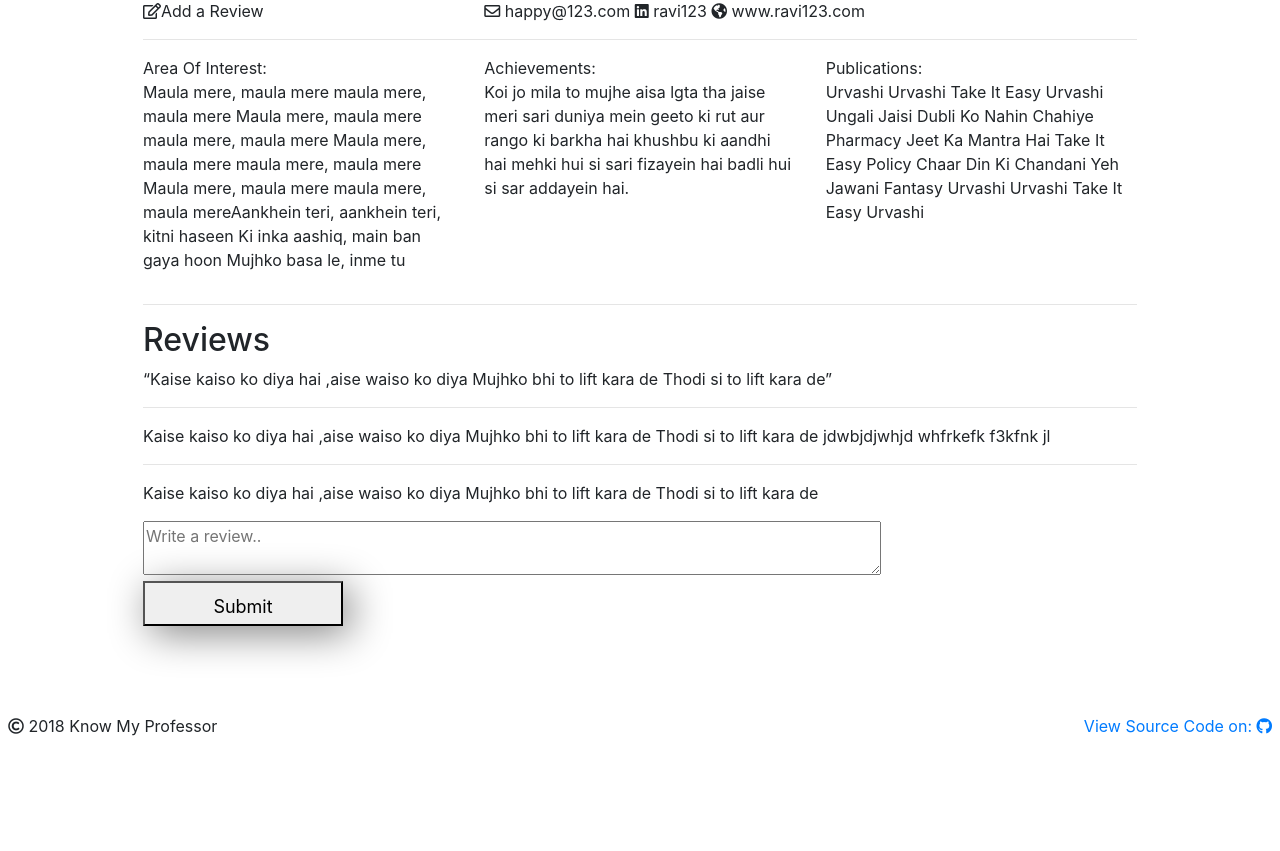
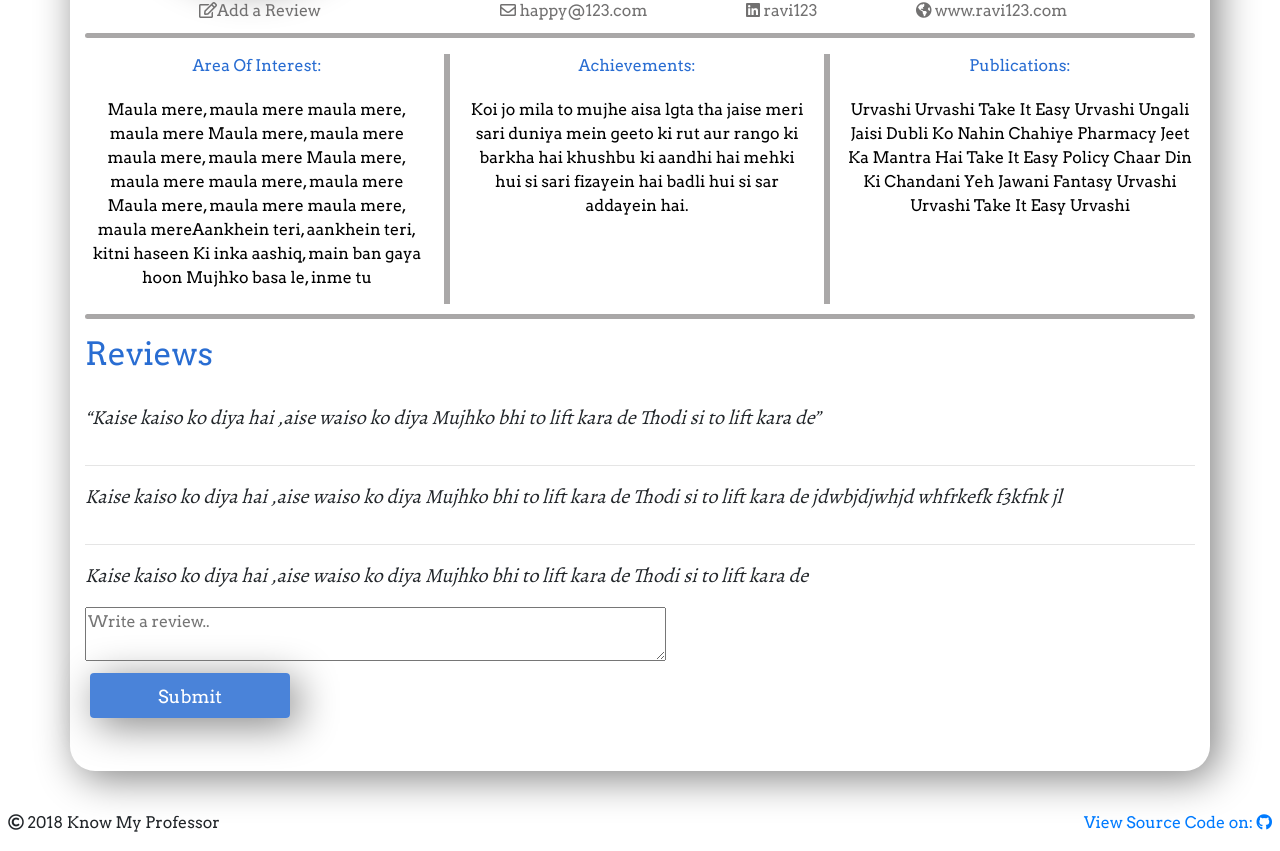
Before and after one commit to VAR-solutions/knowmyprof, a PHP site: page /homepage/prof.html in a window 1280 px wide. Shown: the part 371-1222 px from the top of the page. Before the commit the page ends 1107 px from the top, so only its background shows below. Run offline with PHP 8.4, Linux system fonts and the light colour scheme; some libraries are stand-ins or nearby versions.

Commit message:
Update pro.css

```diff
--- a/homepage/assets/pro.css
+++ b/homepage/assets/pro.css
@@ -63,23 +63,66 @@
     visibility: visible;
   }
 }
+
+body{
+  font-family: 'Arvo', serif;
+}
 .navbar{
   height: 60px;
-  margin-top: 10px;
+  padding-top: 10px;
+  position:sticky;
+  background-color:white;
+  margin-bottom: 10px;
+
+}
+.nav-link{
+
+  color: black;
+
 }
 .nav-item{
   padding-right: 60px;
-}
-.nav-link{
+  letter-spacing: 0.10em;
+  float: right;
+  margin-top: -15px;
 
 }
-.container{
-  /* float: none;
+
+li > a {
+  position: relative;
+  color:#296dd2;
+  text-decoration: none;
+}
+
+li > a:hover {
+  color:#296dd2;
+}
+li > a:before {
+  content: "";
+  position: absolute;
+  width: 100%;
+  height: 2px;
+  bottom: 0;
+  left: 0;
+  background-color:#296dd2;
+  visibility: hidden;
+  -webkit-transform: scaleX(0);
+  transform: scaleX(0);
+  -webkit-transition: all 0.3s ease-in-out 0s;
+  transition: all 0.3s ease-in-out 0s;
+}
+li > a:hover:before {
+  visibility: visible;
+  -webkit-transform: scaleX(1);
+  transform: scaleX(1);
+}
+/* .container{
+  float: none;
   margin-left: 10px;
-  margin-right: 10px; */
+  margin-right: 10px;
   width: 80%;
 
-}
+} */
 
 
 .img-fluid{
@@ -100,10 +143,6 @@
 }
 
 
-body{
-
-  /* background-image: url("vaporwave-version-classic-firewatch-wallpaper.png"); */
-}
 
 .mb-3{
   color: rgb(83, 189, 224);
@@ -115,10 +154,11 @@ body{
   box-shadow: 5px 5px 25px grey;
   width: 270px;
   filter: grayscale(75%);
-
+  font-family: 'Arvo', serif;
 
 
 }
+
 .card:hover{
   filter: grayscale(0);
   transform: scale(1.05);
@@ -143,7 +183,7 @@ body{
 }
 .carousel-item{
   padding-left: 20px;
-  padding-bottom: 25px;
+  padding-bottom: 40px;
   padding-top: 15px;
 
 }
@@ -164,28 +204,28 @@ body{
   padding-right: 40px;
 
 }
-.nav-item{
-  float: right;
-}
-
 
 .search {
   width: 100%;
-  position: relative
+  position: relative;
+
 }
 
 .searchTerm {
   float: left;
-  margin-top: 450px;
+
   width: 100%;
   border-radius: 40px 0 0 40px;
   padding: 5px;
-  height: 40px;
+  height: 50px;
   border: none;
   box-shadow: 7px 7px 40px grey;
   background: rgba(170, 168, 168, 0.5);
   color:black;
   outline: none;
+  padding-left: 50px;
+  padding-right: 30px;
+
 }
 .searchTerm:hover{
   box-shadow: 7px 7px 40px #296dd28f;
@@ -195,7 +235,7 @@ body{
 
 .searchButton {
   position: absolute;
-  margin-top: 445px;
+
   right: -30px;
   outline: none;
   width: 50px;
@@ -214,13 +254,229 @@ body{
 }
 .fa-search{
   outline: none;
+  border: none;
 }
 
 /*Resize the wrap to see the search bar change!*/
 .wrap{
   width: 30%;
   position: absolute;
-  top: 50%;
-  left: 50%;
-  transform: translate(-50%, -50%);
+  left: 35%;
+  padding-top: 25px;
 }
+.wrap-check {
+  width: 100%;
+}
+.container-fluid {
+  width: 100%;
+  height: max-content;
+  margin-bottom: 94px;
+}
+
+/* MODAL */
+
+/* #popUpWindow{
+  background: lightblue;
+} */
+.modal-title{
+
+
+  font-size: 30px;
+  font-family: 'Arvo', serif;
+  font-weight: 70;
+  color: #296dd2;
+}
+.modal-header{
+
+}
+.form-control{
+  padding: 10px;
+  margin-top: 10px;
+  outline: none;
+
+  border-top: none;
+  border:none;
+  border-bottom:1px solid #313131b9;
+  border-radius: 0;
+}
+
+input{
+  outline:none;
+}
+#sign{
+  background-color: #296dd2;
+}
+
+
+/* CSS FOR PROF*/
+
+.container{
+  box-shadow: 7px 7px 40px grey;
+  border-radius: 25px;
+  margin-top: 15px;
+  width: 100;
+}
+
+table, th, td {
+  border: 1px solid black;
+}
+
+.dp{
+  height: 250px;
+  width: 250px;
+  border-radius: 50%;
+  box-shadow: 7px 7px 40px grey;
+  margin-top:25px;
+  margin-left: 35px;
+
+}
+#test{
+  border: 2px solid black;
+}
+.data{
+  padding-left: 50px;
+}
+.inter{
+  text-align: center;
+  border-right:6px solid rgba(170, 168, 168);
+  height:250px;
+
+  /* display: block; */
+  width: 2px;
+}
+.achievements{
+  text-align: center;
+  border-right:6px solid rgba(170, 168, 168);
+  height:250px;
+
+  /* display: block; */
+  width: 2px;
+}
+.publi{
+  text-align: center;
+}
+.head{
+  color: #296dd2;
+
+}
+.matter{
+  color: black;
+  text-align: center;
+  margin-top: 20px;
+}
+.part{
+   display: block;
+    height: 1px;
+    background-color: rgba(170, 168, 168);
+    border-radius: 40px 40px 40px 40px;
+    border: 2px solid rgba(170, 168, 168, 0.5);
+    /* margin: 1em 0; */
+    margin-top:10px;
+}
+
+.name{
+  padding-top: 25px;
+  font-size: 40px;
+
+}
+ul{
+  padding-top: 20px;
+  margin-left:-21px;
+
+}
+li{
+  padding: 0;
+}
+.contacts{
+  margin-top: 20px;
+}
+
+.review{
+  text-align: center;
+
+  color: rgb(114, 113, 113);
+}
+.review:hover{
+  color:black;
+}
+.fa-envelope{
+  margin-left: 35px;
+  color: rgb(114, 113, 113);
+}
+.fa-linkedin{
+  margin-left: 95px;
+  color: rgb(114, 113, 113);
+}
+.fa-globe-americas{
+  margin-left: 95px;
+  color: rgb(114, 113, 113);
+}
+.mail{
+  color: rgb(114, 113, 113);
+}
+.cont:hover{
+  color: black;
+}
+#heading{
+    color: #296dd2;
+    text-align: left;
+    margin-bottom: 30px;
+}
+.alt{
+  align-content: center;
+
+
+}
+.reviewdata{
+  text-align: left;
+  font-size: 20px;
+  font-family: 'Alegreya', serif;
+  font-style: italic;
+
+}
+
+.button {
+  display: inline-block;
+  border-radius: 4px;
+  background-color:#296dd2d7 ;
+  border: none;
+  color: #FFFFFF;
+  text-align: center;
+  font-size: 25px;
+  padding: 20px;
+  width: 200px;
+    height: 70px;
+  transition:all 0.5s;
+  cursor: pointer;
+  margin: 5px;
+}
+
+.button span {
+  cursor: pointer;
+  display: inline-block;
+  position: relative;
+  transition: 0.7s;
+}
+
+.button span:after {
+  content: '\00bb';
+  position: absolute;
+  opacity: 0;
+  top: 0;
+  right: -20px;
+  transition: 0.5s;
+}
+.button:hover span {
+  padding-right: 25px;
+}
+
+.button:hover span:after {
+  opacity: 1;
+  right: 0;
+}
+#git:active{
+  color: black;
+}
+#git:visited{
+  color:black;
+}
```
